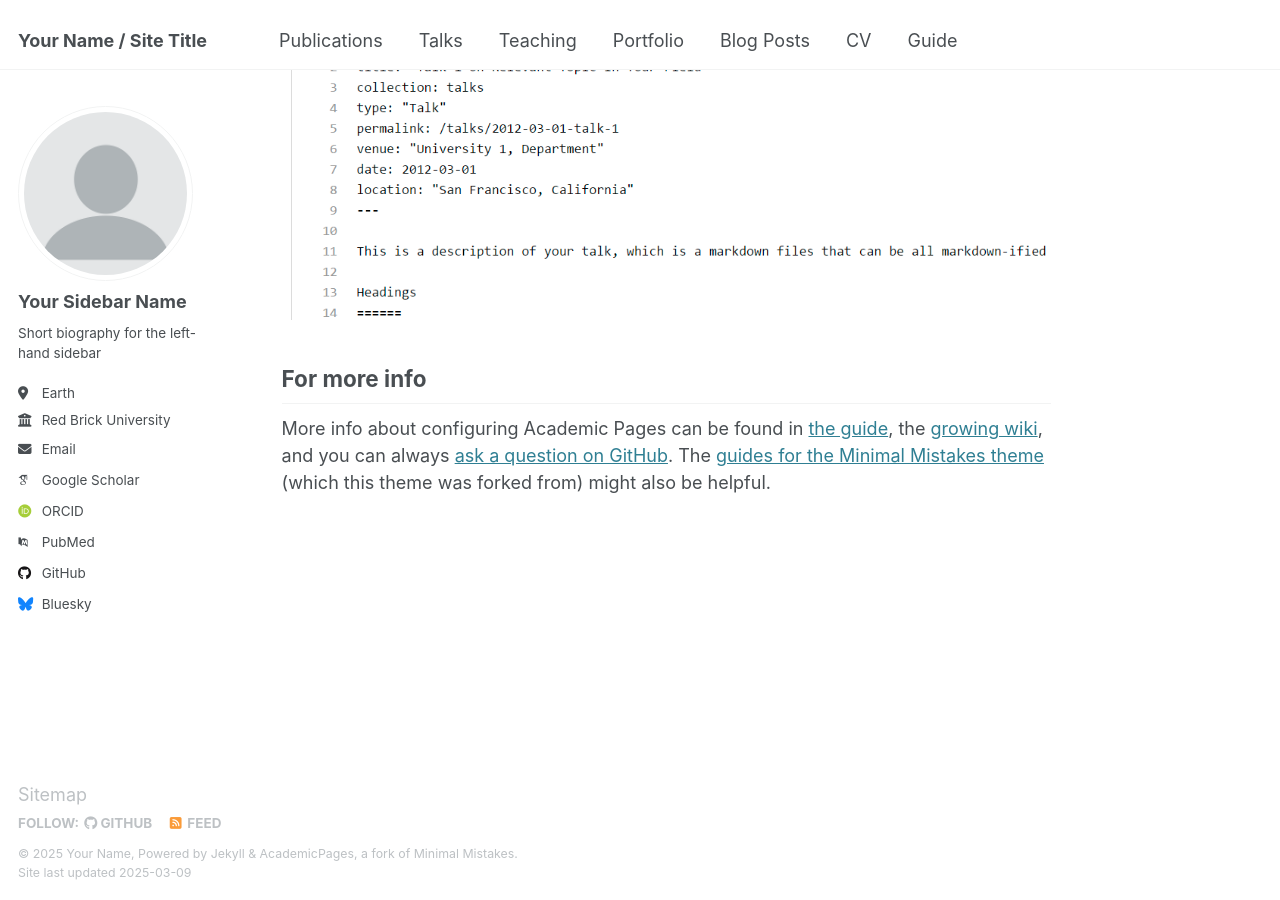
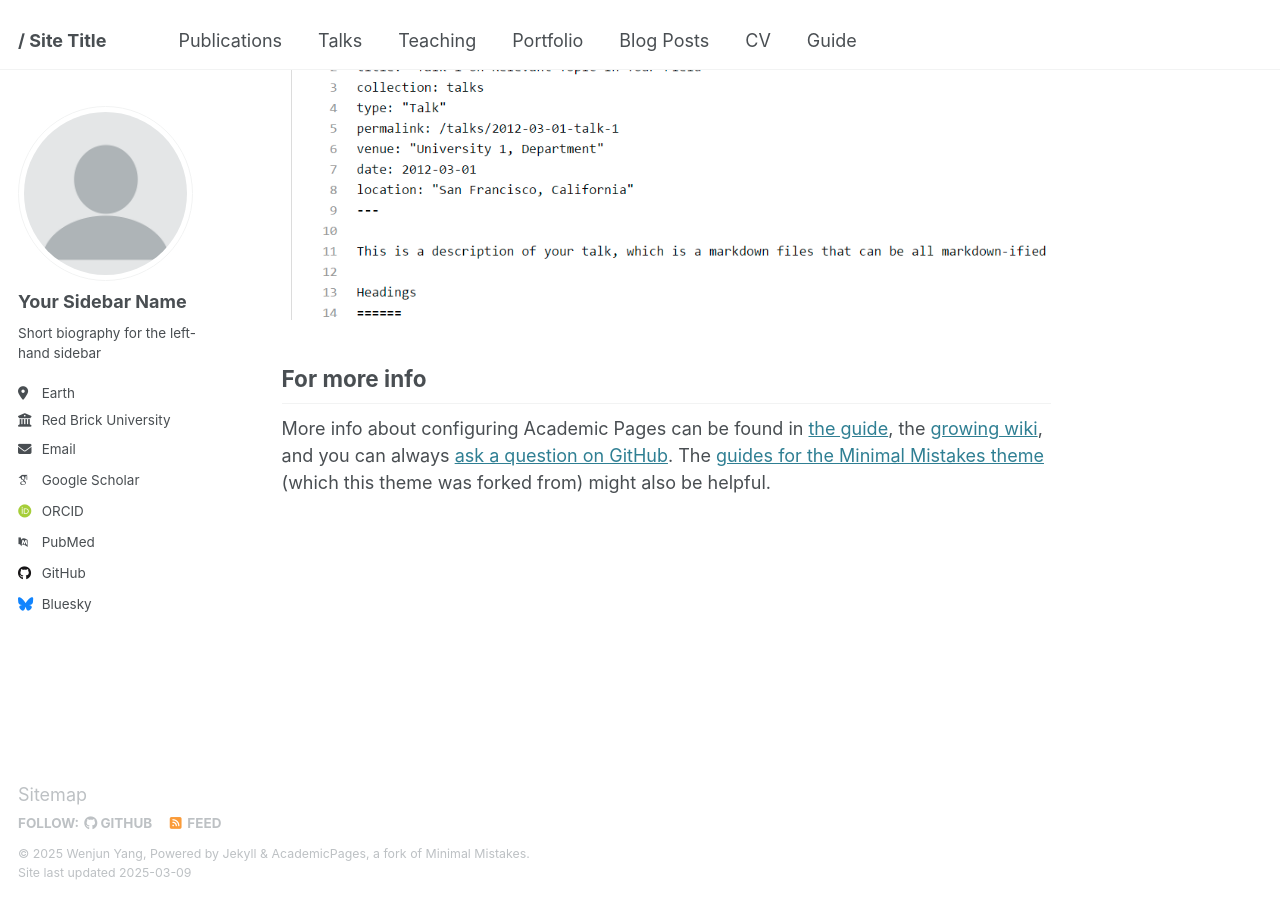
Before and after one commit to wenjun-y/wenjun-y.github.io, a Jekyll site: the page built from _pages/about.md, in a window 1280 px wide and 900 px high, scrolled down 2642 px. Built offline with Jekyll 4.4.1, drawn with Linux system fonts in a browser that asks for light colours; some web fonts are replaced.

Commit message:
Update _config.yml

```diff
--- a/_config.yml
+++ b/_config.yml
@@ -9,9 +9,9 @@
 # Basic Site Settings
 locale                   : "en-US"
 site_theme               : "default"
-title                    : "Your Name / Site Title"
+title                    : "  / Site Title"
 title_separator          : "-"
-name                     : &name "Your Name"
+name                     : &name "Wenjun Yang"
 description              : &description "personal description"
 url                      : https://academicpages.github.io # the base hostname & protocol for your site e.g. "https://[your GitHub username].github.io"
 baseurl                  : "" # the subpath of your site, e.g. "/blog"
```
